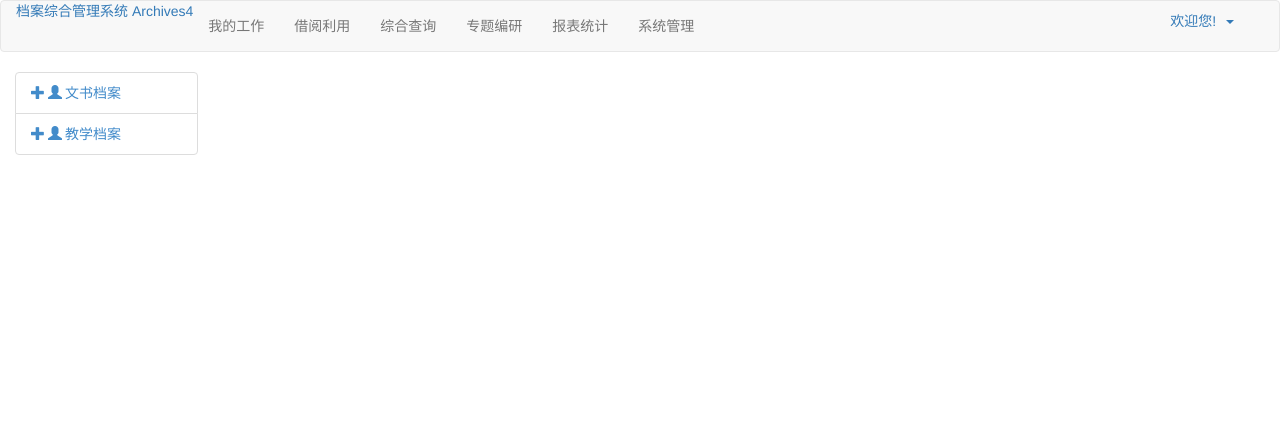
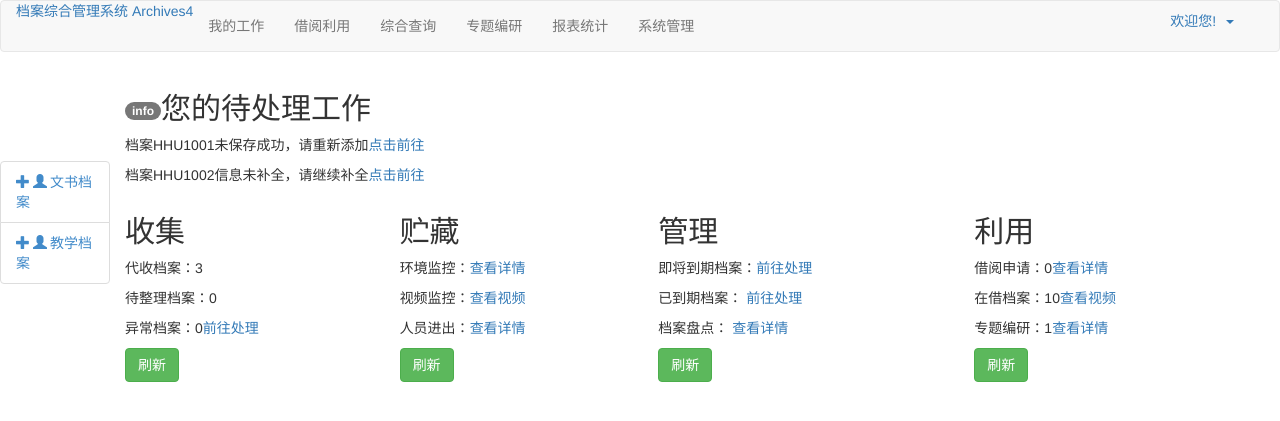
Before and after one commit to 7flyfly/File-Management-System, a Spring Boot app: page /mywork in a window 1280 px wide. Shown: the top 421 px of the page. Run offline with Spring Boot 4, Linux system fonts and the light colour scheme.

Commit message:
在mywork中添加了状态栏-王磊

```diff
--- a/management/src/main/resources/templates/mywork.html
+++ b/management/src/main/resources/templates/mywork.html
@@ -10,11 +10,74 @@
 <!--引入公共头-->
 <div class="header" th:replace="public:: #public-header"></div>
 <!--sidebar-->
-<nav class="col-md-2 d-none d-md-block bg-light sidebar" id="sidebar">
-<div class="sidebar-sticky">
-    <div id="tree"></div>
+
+<div>
+    <table width="100%">
+        <tr>
+            <td class="tb1">
+                    <div class="sidebar-sticky">
+                        <div id="tree"></div>
+                    </div>
+            </td>
+            <td class="tb1">
+                <div class="container" >
+                    <div>
+                        <table width="100%">
+                            <tr>
+                                <td class="tb1">
+                                    <div class="span4">
+                                        <h2>收集</h2>
+                                        <p> 代收档案：3</p>
+                                        <p> 待整理档案：0</p>
+                                        <p> 异常档案：0<a th:href="@{/#}" name="register">前往处理</a></p>
+                                        <p>
+                                            <a class="btn btn-success btn-large" href="#">刷新</a></p>
+                                    </div>
+                                </td>
+                                <td class="tb1">
+                                    <div class="span4">
+                                        <h2>贮藏</h2>
+                                        <p> 环境监控：<a th:href="@{/#}" name="register">查看详情</a></p>
+                                        <p> 视频监控：<a th:href="@{/#}" name="register">查看视频</a></p>
+                                        <p> 人员进出：<a th:href="@{/#}" name="register">查看详情</a></p>
+                                        <p>
+                                            <a class="btn btn-success btn-large" href="#">刷新</a></p>
+                                    </div>
+                                </td>
+                                <td class="tb1">
+                                    <div class="span4">
+                                        <h2>管理</h2>
+                                        <p> 即将到期档案：<a th:href="@{/#}" name="register">前往处理</a></p>
+                                        <p> 已到期档案：  <a th:href="@{/#}" name="register">前往处理</a></p>
+                                        <p> 档案盘点：    <a th:href="@{/#}" name="register">查看详情</a></p>
+                                        <p>
+                                            <a class="btn btn-success btn-large" href="#">刷新</a></p>
+                                    </div>
+                                </td>
+                                <td class="tb1">
+                                    <div class="span4">
+                                        <h2>利用</h2>
+                                        <p> 借阅申请：0<a th:href="@{/#}" name="register">查看详情</a></p>
+                                        <p> 在借档案：10<a th:href="@{/#}" name="register">查看视频</a></p>
+                                        <p> 专题编研：1<a th:href="@{/#}" name="register">查看详情</a></p>
+                                        <p>
+                                            <a class="btn btn-success btn-large" href="#">刷新</a></p>
+                                    </div>
+                                </td>
+                            </tr>
+                            <tr>
+                                <div class="span4">
+                                    <h2><span class="badge badge-info">info</span>您的待处理工作</h2>
+                                    <p> 档案HHU1001未保存成功，请重新添加<a th:href="@{/#}" name="register">点击前往</a></p>
+                                    <p> 档案HHU1002信息未补全，请继续补全<a th:href="@{/#}" name="register">点击前往</a></p>
+                                </div>
+                            </tr>
+                        </table>
+                    </div>
+                </div>
+            </td>
+        </tr>
+    </table>
 </div>
-</nav>
-
 </body>
 </html>
```
